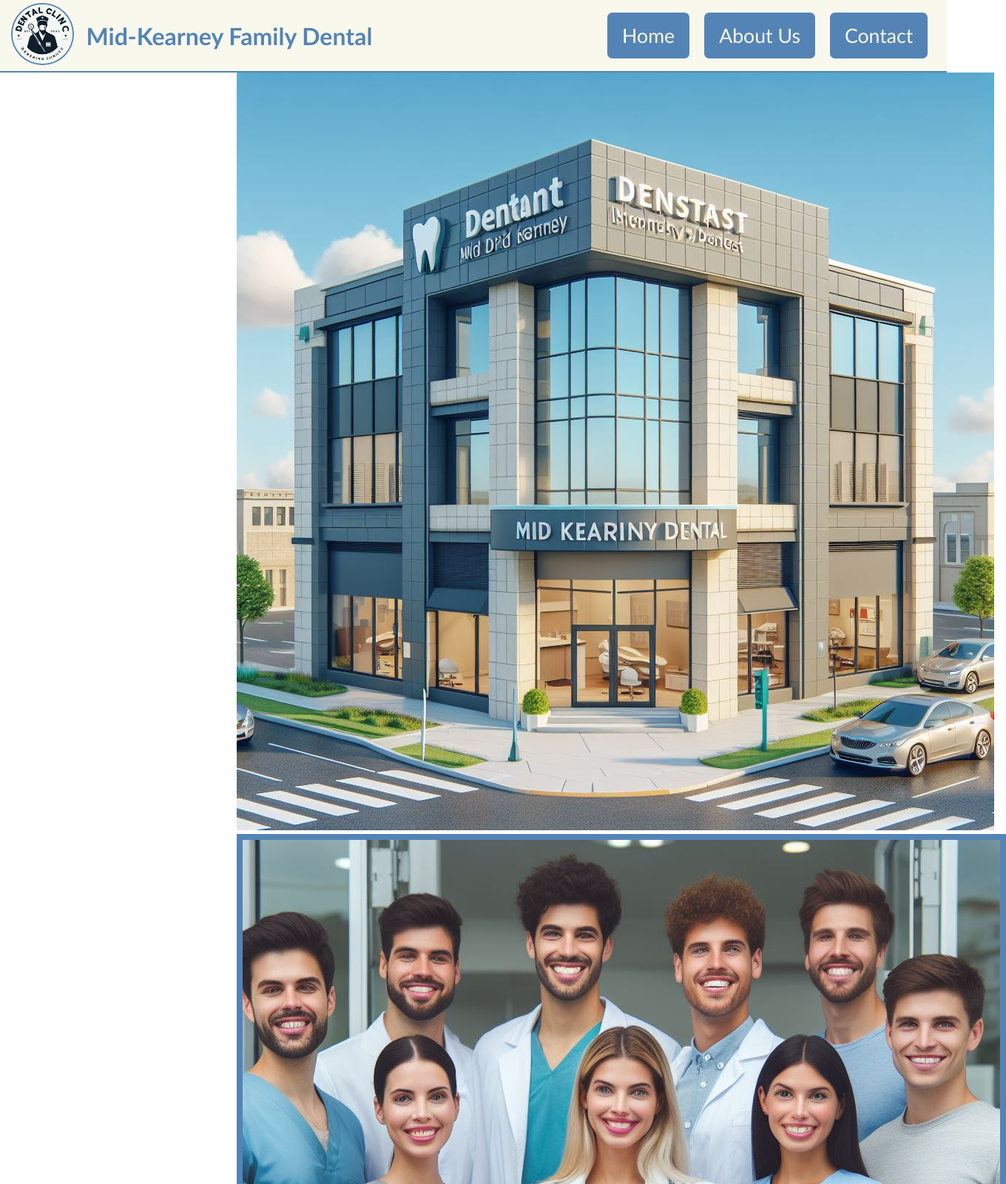
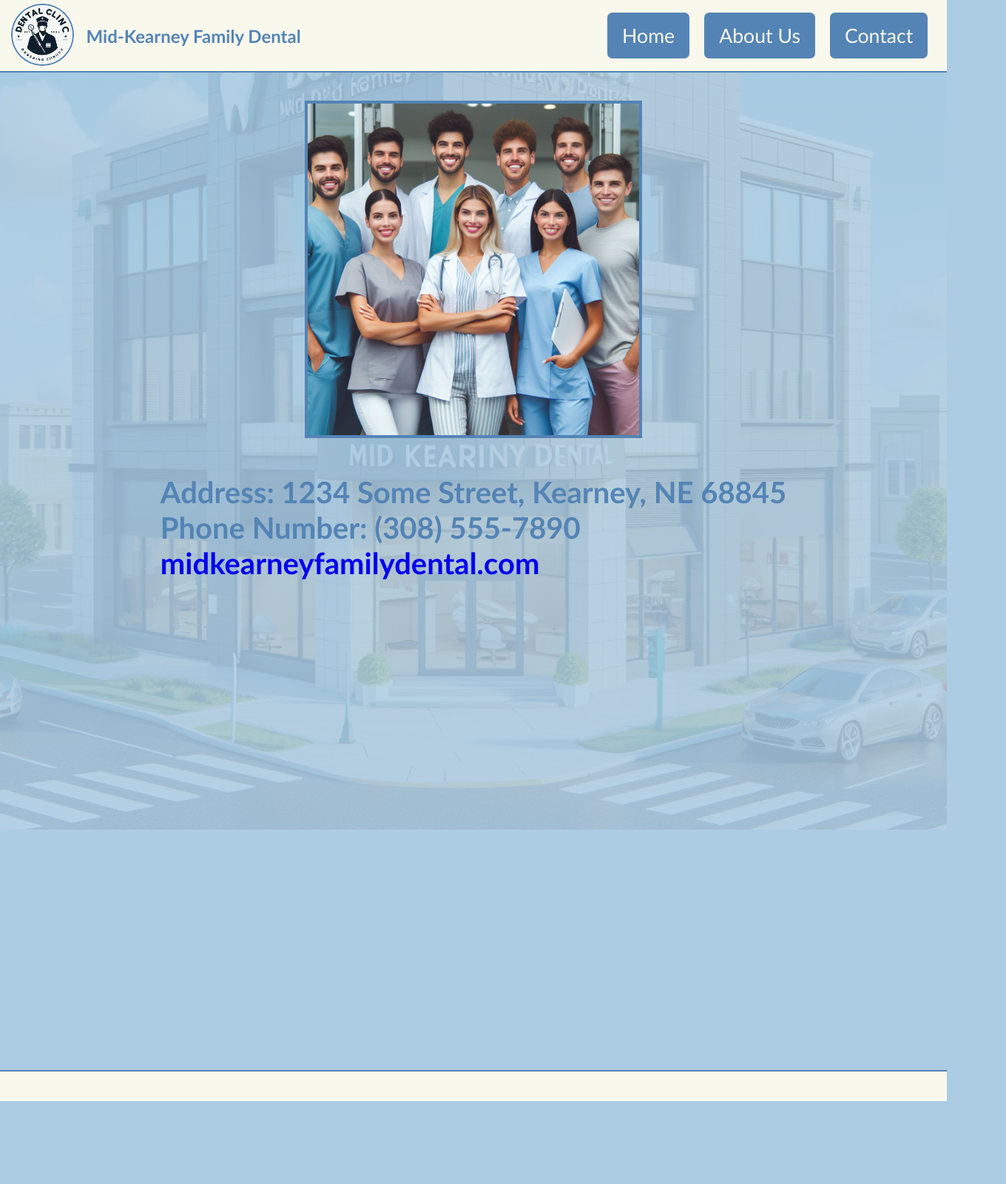
Before and after one commit to jrbdino/jrbdino.github.io, a plain HTML site: page contactus.html in a window 1280 px wide. Shown: the top 1600 px of the page at 74% size, 1360 px wide, since content can reach past the window. After the commit the page ends 1488 px from the top, so only its background shows below. Drawn offline with Linux system fonts and the light colour scheme.

Commit message:
Updated Mid Kearney Family Dental Website

```diff
--- a/contactus.html
+++ b/contactus.html
@@ -3,7 +3,7 @@
   <head>
     <meta charset="utf-8" />
     <meta http-equiv="X-UA-Compatible" content="IE=edge" />
-        <title>Contact Us</title>
+    <title></title>
     <meta name="description" content="" />
     <meta name="viewport" content="width=device-width, initial-scale=1" />
     <link rel="stylesheet" href="styles/contactus.css" />
@@ -22,12 +22,18 @@
     </nav>
   </header>
   <body>
-    <div id="main-content" class="center">
-        <img src="Assets/MKFD_Building.jpg" alt="Dentist Building">
+    <div id="main-content">
+      <img src="Assets/MKFD_Building.jpg" alt="" id="back" />
       <div>
-            <img src="Assets/MKFD Team Photo.jpg" alt="Mid Kearney Family Dental Team" id="team-photo">
+        <img src="Assets/MKFD Team Photo.jpg" alt="" id="team-photo" />
       </div>
-        <p>Address: 1234 Some Street, Kearney, NE 68845<br>Phone Number: (308) 555-7890<br><a href="midkearneyfamilydental.com">midkearneyfamilydental.com</a></p>
+      <p>
+        Address: 1234 Some Street, Kearney, NE 68845<br />Phone Number: (308)
+        555-7890<br /><a href="index.html"
+          >midkearneyfamilydental.com</a
+        >
+      </p>
     </div>
   </body>
+  <footer></footer>
 </html>
--- a/styles/aboutus.css
+++ b/styles/aboutus.css
@@ -0,0 +1,51 @@
+body {
+    background-color: #ACCCE3;
+    font-family: Calibri;
+}
+
+#background {
+    background-color: #ACCCE3;
+    opacity: 12%;
+    width: 100%;
+    z-index: -1;
+    position: relative;
+    margin-top: -100%
+}
+
+#building {
+    width: 33%;
+    border: solid #5484B5 5px;
+}
+
+#top-portion {
+    display: flex;
+    margin: 10%;
+}
+
+#text {
+    margin-left: 10%;
+    color: #5484B5;
+    align-content: center;
+    font-size: 35px;
+}
+
+#break {
+    width: 80%;
+    height: 3%;
+    align-items: center;
+    color: #5484B5;
+}
+
+#text2 {
+    margin-left: 10%;
+    margin-right: 10%;
+    color: #5484B5;
+    align-content: center;
+    font-size: 35px;
+}
+
+footer {
+    background-color: #F9F8ED;
+    height: 7%;
+    width: 100vw;
+}
--- a/styles/contactus.css
+++ b/styles/contactus.css
@@ -1,3 +1,4 @@
+/*Navigation Bar*/
 header {
   display: flex;
   background-color: #f9f8ed;
@@ -8,14 +9,6 @@ header {
   margin: 0;
   padding: 0;
   font-family: Calibri;
-  }
-
-  body {
-    margin: 0;
-    padding: 0;
-    font-family: Calibri;
-    color: #5484b5;
-    font-size: 16pt;
 }
 
 header nav {
@@ -57,16 +50,47 @@ header {
   width: 50%;
 }
 
-  #main-content {
-    background-image: url('Assets/MKFD_Building.jpg');
-  }
-  .center {
-    display: block;
-    margin-left: auto;
-    margin-right: auto;
-    width: 50%;
+/*Actual Content*/
+body {
+  margin: 0;
+  padding: 0;
+  color: #5484b5;
+  font-family: Calibri;
+  background-color: #accce3;
 }
 
-  #team-photo  {
-    border: #5484b5 solid 6pt;
+#back {
+  position: absolute;
+  z-index: -1;
+  width: 100vw;
+  opacity: 15%;
 }
+
+#main-content {
+  display: flex;
+  font-size: 30pt;
+  flex-direction: column;
+  align-items: center;
+  justify-content: center;
+  margin-top: 3%;
+  font-weight: bold;
+}
+
+#team-photo {
+  border: #5484b5 solid 3pt;
+  height: 30%;
+  width: 35vw;
+}
+
+footer {
+  position: absolute;
+  background-color: #f9f8ed;
+  height: 5vh;
+  width: 100vw;
+  bottom: -86vh;
+  border-top: #5484b5 solid 2pt;
+}
+
+a {
+  text-decoration: none;
+}
--- a/styles/home.css
+++ b/styles/home.css
@@ -43,15 +43,17 @@ body {
     background-color: #F9EBDC;
     color: #5484B5;
     display: flex;
+    border-top: solid #5484B5 3px;
+    border-bottom: solid #5484B5 3px;
 }
 
 #map {
-    margin: 7%;
     width: 60%;
     margin-left: 5%;
     margin-right: 0%;
     margin-top: 5%;
     margin-bottom: 5%;
+    border: solid #5484B5 5px
 }
 
 #contact-div {
```
Also changed, not shown: aboutus.html (+51 -0 lines), 1 other file. Lines whose indentation alone changed are shown as unchanged.
